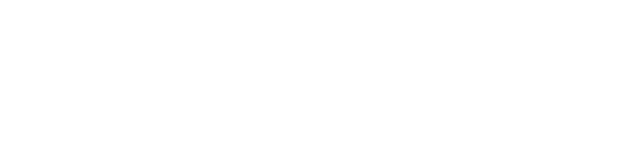
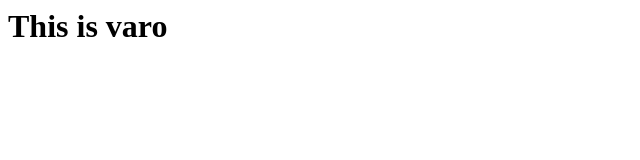
Before and after one commit to ese-varo/ese-varo.github.io, a plain HTML site: page index.html in a window 1280 px wide. Shown: the whole page, without its empty margins (0-640 px from the left). Drawn offline with Linux system fonts and the light colour scheme.

Commit message:
test personal site

```diff
--- a/index.html
+++ b/index.html
@@ -1,3 +1,4 @@
+<h1>This is varo</h1>
 <!-- <!DOCTYPE html>
 <head>
 		<meta charset="UTF-8">
```
